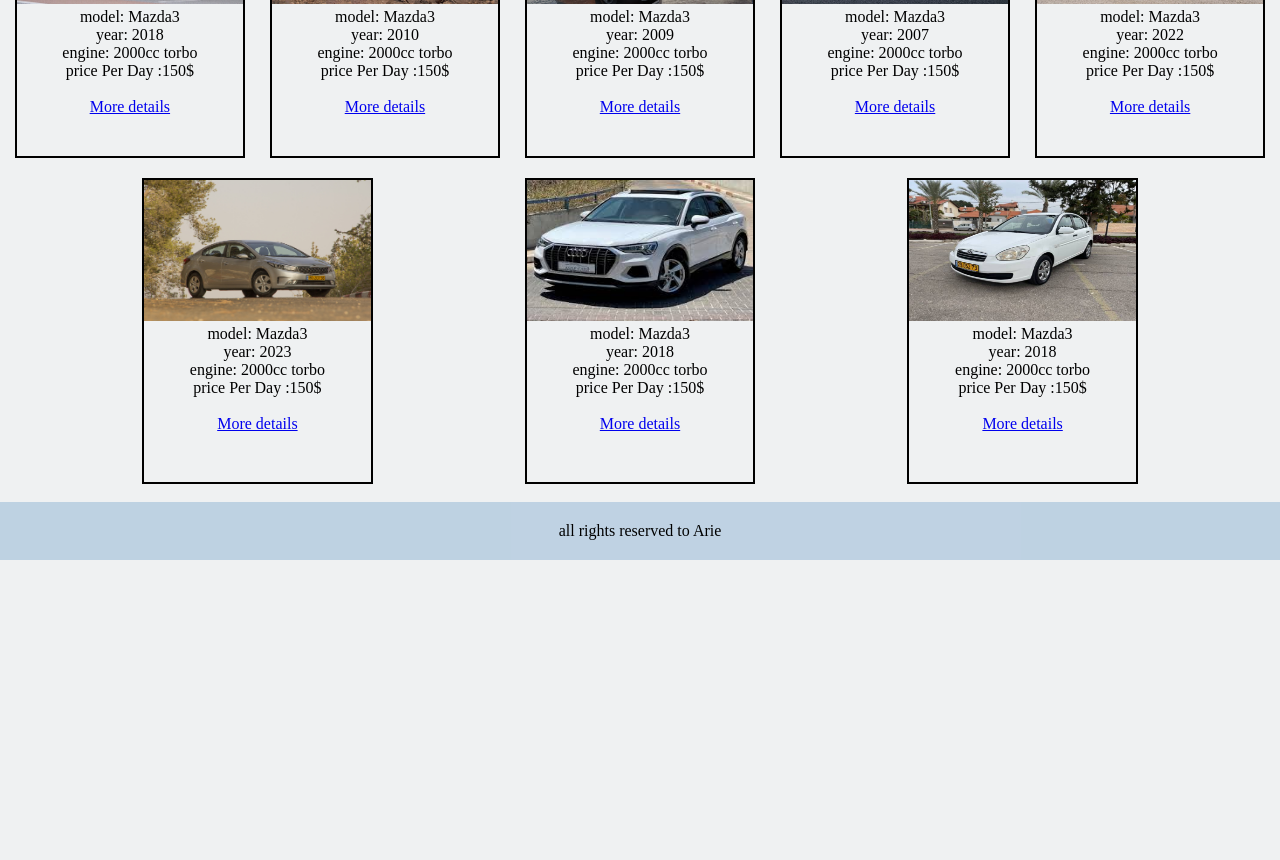
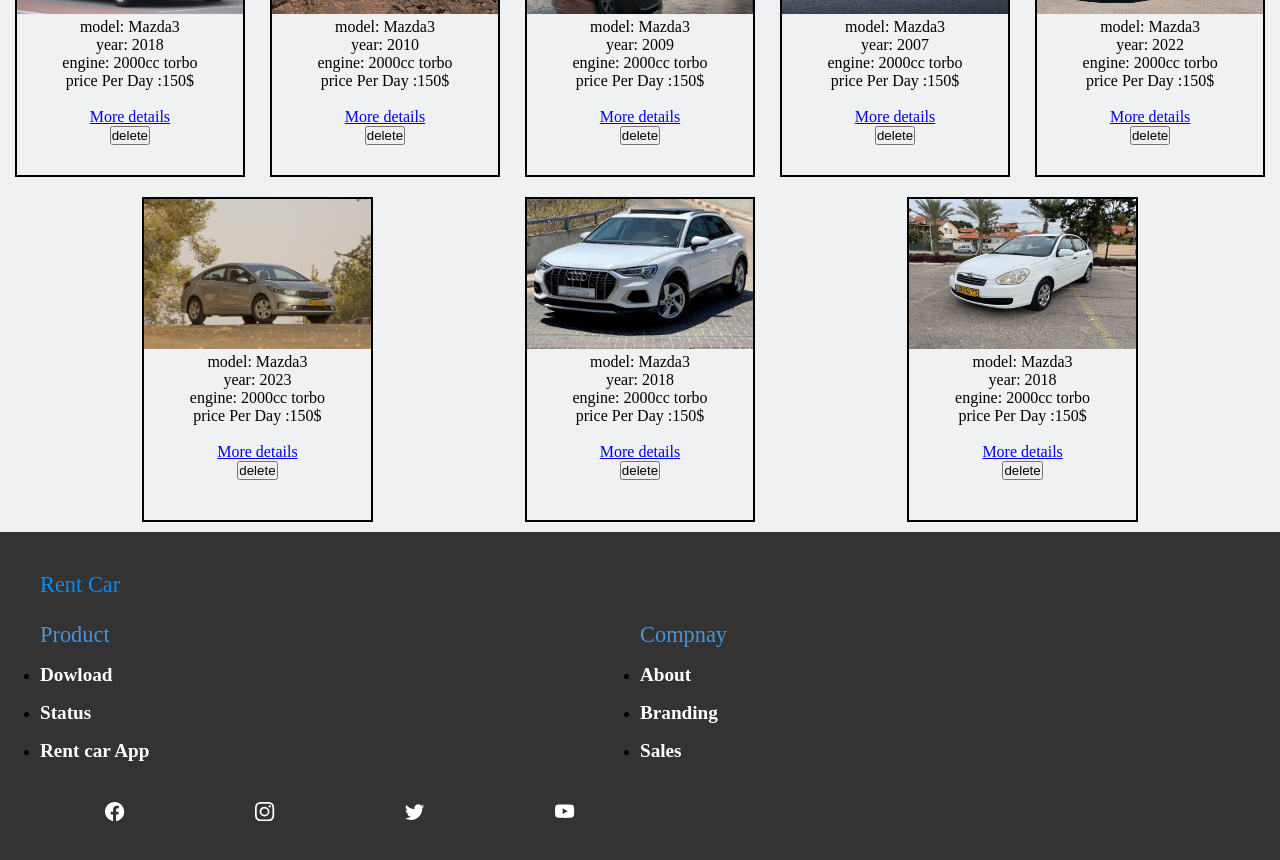
Before and after one commit to Arieysc62003/rent-car, a React (Vite) app: page /Cars in a window 1280 px wide. Shown: the part 240-1100 px from the top of the page. Before the commit the page ends 800 px from the top, so only its background shows below. Built offline with nearby package versions, Linux system fonts and the light colour scheme.

Commit message:
after delete

```diff
--- a/package.json
+++ b/package.json
@@ -14,6 +14,7 @@
     "@mui/material": "^5.10.3",
     "react": "^18.2.0",
     "react-dom": "^18.2.0",
+    "react-icons": "^4.6.0",
     "styled-components": "^5.3.5"
   },
   "devDependencies": {
--- a/src/App.css
+++ b/src/App.css
@@ -29,3 +29,44 @@
   margin: 15px;
   padding: 20px;
 }
+
+.FooterWrapper {
+  background-color: #333;
+  padding: 2.5rem;
+}
+.FooterContainer {
+  display: grid;
+  grid-template-columns: repeat(2, 1fr);
+  row-gap: 2.5rem;
+  margin-top: 1.5rem;
+}
+.FooterTitle {
+  font-size: 1.4rem;
+  font-weight: 450;
+  color: rgb(5, 141, 252);
+}
+.FooterLinkTitle {
+  color: rgb(73, 148, 210);
+  font-size: 1.4rem;
+  font-weight: 450;
+}
+
+.FooterLinks {
+  margin-top: 1rem;
+}
+.FooterLink {
+  font-size: 1.2rem;
+  color: #fff;
+  font-weight: 600;
+  transition: 0.3s;
+}
+.SocialLinks {
+  display: flex;
+  justify-content: space-around;
+  cursor: pointer;
+}
+svg {
+  fill: #fff;
+  font-size: 1.2rem;
+  transition: 0.3s;
+}
--- a/src/Pages/AddCar.jsx
+++ b/src/Pages/AddCar.jsx
@@ -1,14 +1,62 @@
-import React from "react";
+import React, { useState } from "react";
 import { useNavigate } from "react-router-dom";
 
 function AddCar() {
+  const [add, setAdd] = useState({
+    model: "",
+    year: 0,
+    engine: "",
+    pricePerDay: "",
+  });
+
+  const AddModel = (e) => {
+    setAdd({ ...add, model: e.target.value });
+  };
+  const AddYear = (e) => {
+    setAdd({ ...add, year: e.target.value });
+  };
+  const AddEngine = (e) => {
+    setAdd({ ...add, engine: e.target.value });
+  };
+  const AddPricePerDay = (e) => {
+    setAdd({ ...add, pricePerDay: e.target.value });
+  };
+
   let navigate = useNavigate();
+
   const handleSubmit = (e) => {
     navigate("/Cars");
+    localStorage.setItem("model", add.model);
+    localStorage.setItem("year", add.year);
+    localStorage.setItem("engine", add.engine);
+    localStorage.setItem("model", add.model);
+    localStorage.setItem("Price Per Day", add.pricePerDay);
   };
   return (
     <>
       <h1 className="header"> Add Car</h1>
+      <label htmlFor="model">Model</label>
+      <input type="text" id="model" onChange={AddModel} value={add.model} />
+
+      <br />
+      <label htmlFor="year">Year</label>
+      <input type="number" id="year" onChange={AddYear} value={add.year} />
+
+      <br />
+      <label htmlFor="engine">Engine</label>
+      <input type="text" id="engine" onChange={AddEngine} value={add.engine} />
+
+      <br />
+      <label htmlFor="pricePerDay">Price Per Day:</label>
+      <input
+        type="text"
+        id="pricePerDay"
+        name="pricePerDay"
+        onChange={AddPricePerDay}
+        value={add.pricePerDay}
+      />
+      <br />
+      <br />
       <button onClick={handleSubmit}>send</button>
     </>
   );
--- a/src/Pages/Cars.jsx
+++ b/src/Pages/Cars.jsx
@@ -1,8 +1,8 @@
-import React, { useState } from "react";
-import ReactDOM from "react-dom/client";
+import React, { useEffect, useState } from "react";
 import CardSingle from "../components/CardSingle";
 import data from "../data/data";
 import { Link } from "react-router-dom";
+import DeleteId from "../components/CardSingle";
 
 const container = {
   display: "flex",
@@ -14,6 +14,11 @@
 const Cars = () => {
   const [cars, setCars] = useState(data);
 
+  const removeCar = (id) => {
+    const update = cars.filter((item) => item.id !== id);
+    setCars(update);
+  };
+
   return (
     <div>
       <h1 className="header">Car rental center</h1>
@@ -22,7 +27,7 @@
       </Link>
       <div style={container}>
         {cars.map((a) => (
-          <CardSingle key={a.id} car={a} />
+          <CardSingle key={a.id} car={a} removeCar={removeCar} />
         ))}
       </div>
     </div>
--- a/src/components/CardSingle.jsx
+++ b/src/components/CardSingle.jsx
@@ -1,7 +1,7 @@
 import React from "react";
 import ReactDOM from "react-dom/client";
 import { Link } from "react-router-dom";
-// import Details from "../Pages/Details";
+import data from "../data/data";
 
 const CONTAINER = {
   color: "bluck",
@@ -13,7 +13,15 @@
   paddingTop: "0",
 };
 
-const CardSingle = ({ car }) => (
+const CardSingle = ({ car, removeCar }) => {
+  const deleteId = (id) => {
+    if (confirm("Are you sure want to delete this ad?") == false) {
+      return;
+    }
+    removeCar(id);
+  };
+
+  return (
     <div style={CONTAINER}>
       <img src={car.img} alt="jeep" width="100%" height="50%" />
       <p>{car.model}</p>
@@ -22,7 +30,10 @@
       <p>{car.pricePerDay}</p>
       <br />
       <Link to={"/CarPage/" + car.id}>More details</Link>
+      <br />
+      <button onClick={() => deleteId(car.id)}>delete</button>
     </div>
   );
+};
 
 export default CardSingle;
--- a/src/components/Footer.jsx
+++ b/src/components/Footer.jsx
@@ -1,19 +1,51 @@
 import React from "react";
 import ReactDOM from "react-dom/client";
+import { BsFacebook, BsYoutube } from "react-icons/bs";
+import { BsInstagram } from "react-icons/bs";
+import { BsTwitter } from "react-icons/bs";
 
-const Sfooter = {
-  // display: "block",
-  position: "fixed",
-  bottom: "0",
-  width: "100%",
-  textAlign: "center",
-  backgroundColor: "rgba(148, 184, 214, 0.532)",
-  padding: "20px",
-};
 const Footer = (props) => {
   return (
-    <footer style={Sfooter}>
-      <p>all rights reserved to Arie </p>
+    <footer className="FooterWrapper">
+      <div className="FooterTitle">Rent Car </div>
+
+      <div className="FooterContainer">
+        <div>
+          <div className="FooterLinkTitle">Product</div>
+          <ul>
+            <li className="FooterLinks">
+              <div className="FooterLink">Dowload</div>
+            </li>
+            <li className="FooterLinks">
+              <div className="FooterLink">Status</div>
+            </li>
+            <li className="FooterLinks">
+              <div className="FooterLink">Rent car App</div>
+            </li>
+          </ul>
+        </div>
+
+        <div>
+          <div className="FooterLinkTitle">Compnay</div>
+          <ul>
+            <li className="FooterLinks">
+              <div className="FooterLink">About</div>
+            </li>
+            <li className="FooterLinks">
+              <div className="FooterLink">Branding</div>
+            </li>
+            <li className="FooterLinks">
+              <div className="FooterLink">Sales</div>
+            </li>
+          </ul>
+        </div>
+        <div className="SocialLinks">
+          <BsFacebook></BsFacebook>
+          <BsInstagram></BsInstagram>
+          <BsTwitter></BsTwitter>
+          <BsYoutube></BsYoutube>
+        </div>
+      </div>
     </footer>
   );
 };
--- a/src/components/Navigation.jsx
+++ b/src/components/Navigation.jsx
@@ -6,19 +6,16 @@
 function Navigation({ link }) {
   return (
     <ul>
-      {link.map((l, i) => {
-        return (
-          <div className="link">
+      {link.map((l, i) => (
+        <div className="link" key={i}>
           <NavLink
-              key={i}
             to={l.route}
             className={({ isActive }) => (isActive ? "active" : "")}
           >
             {l.name}
           </NavLink>
         </div>
-        );
-      })}
+      ))}
     </ul>
   );
 }
--- a/src/data/data.js
+++ b/src/data/data.jsx
@@ -1,3 +1,7 @@
+import { useState } from "react";
+import React, { Component } from "react";
+import CardSingle from "../components/CardSingle";
+
 const data = [
   {
     id: "1",
```
Also changed, not shown: src/data/dataCopy.jsx (added, +72 -0 lines), 1 other file (tests, documents, lock files or other folders). Lines whose indentation alone changed are shown as unchanged.
